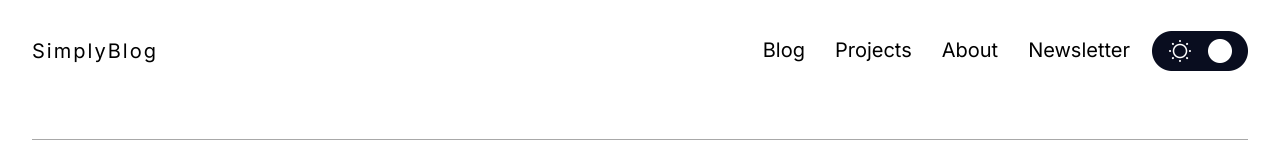
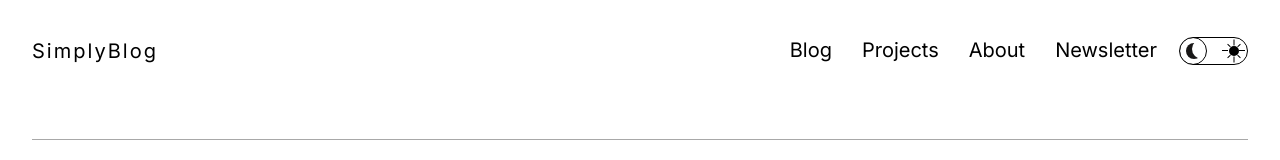
Before and after one commit to harold-myfavdev/simply_blog, a React (Vite) app: page / in a window 1280 px wide. Shown: the top 160 px of the page. Built offline with nearby package versions, Linux system fonts and the light colour scheme.

Commit message:
change toggle button

```diff
--- a/src/components/Header.jsx
+++ b/src/components/Header.jsx
@@ -31,8 +31,22 @@ export default function Header() {
                     <input type="radio" className='navbar-toggle-item' id="dark" value="dark" name='theme'/>
 
                     <div className="image-container">
-                        <img src={toggleLight} id="light-img" alt="Light Mode" />
-                        <img src={toggleDark} id="dark-img" alt="Dark Mode" />
+                        <span className='circle'></span>
+                        <div className='sun-moon-container'>
+                            <span className='moon'></span>
+                            <div className='sun'>
+                                <span className="sun-ray top"></span>
+                                <span className="sun-ray top-right"></span>
+                                <span className="sun-ray right"></span>
+                                <span className="sun-ray bottom-right"></span>
+                                <span className="sun-ray bottom"></span>
+                                <span className="sun-ray bottom-left"></span>
+                                <span className="sun-ray left"></span>
+                                <span className="sun-ray top-left"></span>
+                            </div>
+                        </div>
+                        {/* <img src={toggleLight} id="light-img" alt="Light Mode" />
+                        <img src={toggleDark} id="dark-img" alt="Dark Mode" /> */}
                     </div>
                 </fieldset>
             </nav>
--- a/src/components/header.css
+++ b/src/components/header.css
@@ -66,10 +66,142 @@
 
 .navbar-toggle > .image-container {
     position: relative;
-    display: flex;
+    /* display: flex; */
     align-items: center;
     padding: 0px 0;
+    height: 28px; /* 32 */
+    width: 69px;
+    border-top: 0;
+    border-right: 0;
+    align-items: center;
+    border: 1px solid black;
+    /* background-color: black; */
+    border-radius: 100px;
+    justify-content: space-between;
+    overflow: hidden;
+    z-index: 1;
 }
+
+.navbar-toggle > .image-container > .circle {
+    width: 28px;
+    height: 28px;
+    border: 1px solid black;
+    border-radius: 50%;
+    z-index: 3;
+    position: absolute;
+    top: -1px;
+    left: -1px;
+}
+
+.navbar-toggle > .image-container > .sun-moon-container {
+    position: absolute;
+    height: 100%; /* 32 */
+    width: 100%;
+    border-radius: 100px;
+    top: 0;
+    z-index: 2;
+    display: flex;
+    justify-content: space-between;
+    margin-left: 3px;
+    align-items: center;
+}
+
+.navbar-toggle > .image-container .moon {
+    width: 20px;
+    height: 20px;
+    background-color: #ffffff;
+    border-radius: 50%;
+    position: relative;
+    /* overflow: hidden; */
+    margin-left: 9px;
+    box-shadow: -8px 2px 0px -2px #181717;
+    margin-bottom: 3.5px;
+}
+
+/* .navbar-toggle > .image-container .moon::after {
+    content: "";
+    width: 25px;
+    height: 25px;
+    background-color: white;
+    border-radius: 50%;
+    position: absolute;
+    top: -8px;
+    right: -12px;
+    z-index: 999;
+    background-blend-mode: difference;
+} */
+
+.navbar-toggle > .image-container .sun {
+    width: 10px;
+    height: 10px;
+    background-color: black;
+    border-radius: 50%;
+    position: relative;
+    margin-right: 11.1px;
+}
+
+.navbar-toggle > .image-container .sun > .top, .right, .left, .bottom {
+    display: inline-block;
+    width: 6px;
+    height: 1px;
+    border-top: 1px solid black;
+    position: absolute;
+}
+
+.navbar-toggle > .image-container .sun > .top-right, .top-left, .bottom-right, .bottom-left {
+    display: inline-block;
+    width: 4px;
+    height: 1px;
+    border-top: 1px solid black;
+    position: absolute;
+}
+
+.sun-ray.top {
+    top: -4px;
+    right: 2px;
+    transform: rotatez(90deg);
+}
+
+.sun-ray.bottom {
+    bottom: -4px;
+    right: 2px;
+    transform: rotatez(90deg);
+}
+
+.sun-ray.right {
+    right: -6.5px;
+    top: 4px;
+}
+
+.sun-ray.left {
+    left: -6.5px;
+    top: 4px;
+}
+
+.sun-ray.top-right {
+    transform: rotateZ(315deg);
+    top: -1px;
+    right: -2px;
+}
+
+.sun-ray.top-left {
+    transform: rotateZ(225deg);
+    top: -1px;
+    left: -2px;
+}
+
+.sun-ray.bottom-right {
+    transform: rotateZ(45deg);
+    bottom: -1px;
+    right: -2px;
+}
+
+.sun-ray.bottom-left {
+    transform: rotateZ(135deg);
+    bottom: -1px;
+    left: -2px;
+}
+
 
 .navbar-toggle > .image-container > img {
     display: block;
@@ -174,12 +306,6 @@
         border: 0;
     }
 
-    .navbar-burger-menu-wrapper:has(.navbar-burger-menu.active) ~ .navbar-toggle > .image-container {
-        height: 32px;
-        border-top: 0;
-        border-right: 0;
-        align-items: center;
-    }
     .navbar-burger-menu-wrapper:has(.navbar-burger-menu.active) ~ .navbar-toggle > .image-container > img {
         height: 28px;
     }
```
